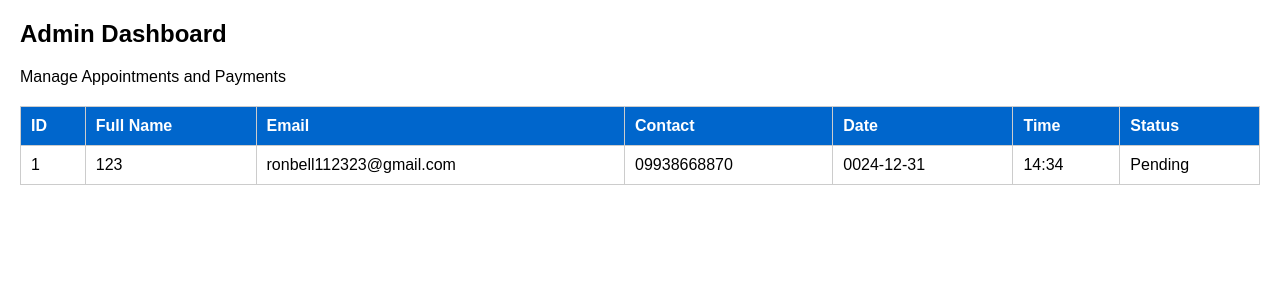
After one commit to PF201Object/CC204_BSIT-2D_Abarquez_Online-TDC-Appointment, a Flask app: page /admin/dashboard in a window 1280 px wide. The commit adds this page. Shown: the top 300 px of the page. Run offline with Flask 3, Linux system fonts and the light colour scheme; a user stored in the database is signed in.

Commit message:
10-28-2025

```diff
--- a/app.py
+++ b/app.py
@@ -3,6 +3,7 @@ from werkzeug.security import generate_password_hash, check_password_hash
 from flask_sqlalchemy import SQLAlchemy
 from datetime import datetime
 import os
+from functools import wraps
 
 app = Flask(__name__)
 app.secret_key = os.environ.get('SECRET_KEY', 'dev_secret_for_local_use')
@@ -11,6 +12,9 @@ app.config['SQLALCHEMY_TRACK_MODIFICATIONS'] = False
 
 db = SQLAlchemy(app)
 
+# ----------------------------- #
+# Database Models
+# ----------------------------- #
 class User(db.Model):
     id = db.Column(db.Integer, primary_key=True)
     username = db.Column(db.String(150), unique=True, nullable=False)
@@ -18,6 +22,7 @@ class User(db.Model):
     full_name = db.Column(db.String(200))
     email = db.Column(db.String(200))
     is_admin = db.Column(db.Boolean, default=False)
+    admin_token = db.Column(db.String(100))
     appointments = db.relationship('Appointment', backref='user', lazy=True)
 
     def set_password(self, password):
@@ -25,6 +30,7 @@ class User(db.Model):
 
     def check_password(self, password):
         return check_password_hash(self.password_hash, password)
+
 
 class Appointment(db.Model):
     id = db.Column(db.Integer, primary_key=True)
@@ -35,70 +41,92 @@ class Appointment(db.Model):
     preferred_date = db.Column(db.String(50), nullable=False)
     preferred_time = db.Column(db.String(50), nullable=False)
     remarks = db.Column(db.Text)
+    payment_status = db.Column(db.String(50), default='Unpaid')
     status = db.Column(db.String(50), default='Pending')
     created_at = db.Column(db.DateTime, default=datetime.utcnow)
 
+# ----------------------------- #
+# Helper Decorators
+# ----------------------------- #
 def login_required(view):
-    from functools import wraps
     @wraps(view)
     def wrapped(*args, **kwargs):
         if 'user_id' not in session:
-            return redirect(url_for('index'))
+            flash("Please log in first.", "error")
+            return redirect(url_for('login'))
         return view(*args, **kwargs)
     return wrapped
 
+
 def admin_required(view):
-    from functools import wraps
     @wraps(view)
     def wrapped(*args, **kwargs):
-        if 'user_id' not in session:
-            return redirect(url_for('index'))
-        user = User.query.get(session['user_id'])
-        if not user or not user.is_admin:
-            flash('Admin access required.', 'error')
-            return redirect(url_for('dashboard'))
+        if 'admin_id' not in session:
+            flash("Admin access required.", "error")
+            return redirect(url_for('admin_login'))
         return view(*args, **kwargs)
     return wrapped
 
+
+# ----------------------------- #
+# Routes
+# ----------------------------- #
 @app.route('/')
 def index():
-    if 'user_id' in session:
-        return redirect(url_for('dashboard'))
     return render_template('index.html')
 
-@app.route('/register', methods=['GET','POST'])
+@app.route('/admin')
+def admin():
+    return redirect(url_for('admin_login'))
+
+# ----------------------------- #
+# User Registration & Login
+# ----------------------------- #
+@app.route('/register', methods=['GET', 'POST'])
 def register():
     if 'user_id' in session:
         return redirect(url_for('dashboard'))
+
     if request.method == 'POST':
         username = request.form['username'].strip().lower()
         password = request.form['password']
         full_name = request.form.get('full_name')
         email = request.form.get('email')
+
         if User.query.filter_by(username=username).first():
             return render_template('register.html', error='Username already exists.')
+
         user = User(username=username, full_name=full_name, email=email)
         user.set_password(password)
         db.session.add(user)
         db.session.commit()
+
         session['user_id'] = user.id
         session['username'] = user.username
         flash('Registration successful. Welcome!', 'success')
         return redirect(url_for('dashboard'))
+
     return render_template('register.html')
 
-@app.route('/login', methods=['POST'])
+@app.route('/login', methods=['GET', 'POST'])
 def login():
-    username = request.form['username'].strip().lower()
-    password = request.form['password']
-    user = User.query.filter_by(username=username).first()
-    if user and user.check_password(password):
-        session['user_id'] = user.id
-        session['username'] = user.username
-        flash('Logged in successfully.', 'success')
+    if 'user_id' in session:
         return redirect(url_for('dashboard'))
-    flash('Invalid username or password.', 'error')
-    return redirect(url_for('index'))
+
+    if request.method == 'POST':
+        username = request.form['username'].strip().lower()
+        password = request.form['password']
+        user = User.query.filter_by(username=username).first()
+
+        if user and user.check_password(password):
+            session['user_id'] = user.id
+            session['username'] = user.username
+            flash('Logged in successfully.', 'success')
+            return redirect(url_for('dashboard'))
+        else:
+            return render_template('login.html', error='Invalid username or password.')
+
+    return render_template('login.html')
 
 @app.route('/logout')
 def logout():
@@ -106,14 +134,28 @@ def logout():
     flash('Logged out.', 'info')
     return redirect(url_for('index'))
 
+# ----------------------------- #
+# User Dashboard & Appointments
+# ----------------------------- #
 @app.route('/dashboard')
 @login_required
 def dashboard():
     user = User.query.get(session['user_id'])
-    appointments = Appointment.query.filter_by(user_id=user.id).order_by(Appointment.created_at.desc()).all()
+    appointments = Appointment.query.filter_by(
+        user_id=user.id).order_by(Appointment.created_at.desc()).all()
     return render_template('dashboard.html', user=user, appointments=appointments)
 
-@app.route('/appointment/new', methods=['GET','POST'])
+# ✅ New route to match base.html link
+@app.route('/appointments')
+@login_required
+def appointments():
+    """My Appointments page"""
+    user = User.query.get(session['user_id'])
+    appointments = Appointment.query.filter_by(
+        user_id=user.id).order_by(Appointment.created_at.desc()).all()
+    return render_template('appointments.html', user=user, appointments=appointments)
+
+@app.route('/appointment/new', methods=['GET', 'POST'])
 @login_required
 def new_appointment():
     if request.method == 'POST':
@@ -123,64 +165,108 @@ def new_appointment():
         preferred_date = request.form['preferred_date']
         preferred_time = request.form['preferred_time']
         remarks = request.form.get('remarks')
+
         appt = Appointment(
-            user_id = session['user_id'],
-            full_name = full_name,
-            email = email,
-            contact_number = contact_number,
-            preferred_date = preferred_date,
-            preferred_time = preferred_time,
-            remarks = remarks
+            user_id=session['user_id'],
+            full_name=full_name,
+            email=email,
+            contact_number=contact_number,
+            preferred_date=preferred_date,
+            preferred_time=preferred_time,
+            remarks=remarks
         )
         db.session.add(appt)
         db.session.commit()
-        flash('Appointment requested. You will see it in your dashboard.', 'success')
-        return redirect(url_for('dashboard'))
+        flash('Appointment requested successfully!', 'success')
+        return redirect(url_for('appointments'))
+
     return render_template('appointment.html')
-
-@app.route('/appointments')
-@login_required
-def my_appointments():
-    user = User.query.get(session['user_id'])
-    appointments = Appointment.query.filter_by(user_id=user.id).order_by(Appointment.created_at.desc()).all()
-    return render_template('appointments.html', appointments=appointments, admin_view=False)
-
-@app.route('/admin/appointments')
-@admin_required
-def admin_appointments():
-    all_appts = Appointment.query.order_by(Appointment.created_at.desc()).all()
-    return render_template('appointments.html', appointments=all_appts, admin_view=True)
 
 @app.route('/appointment/<int:appt_id>/delete', methods=['POST'])
 @login_required
 def delete_appointment(appt_id):
     appt = Appointment.query.get_or_404(appt_id)
     user = User.query.get(session['user_id'])
-    if appt.user_id != user.id and not user.is_admin:
-        flash('Not allowed to delete.', 'error')
+    if appt.user_id != user.id:
+        flash('You are not allowed to delete this appointment.', 'error')
         return redirect(url_for('dashboard'))
     db.session.delete(appt)
     db.session.commit()
-    flash('Appointment deleted.', 'info')
-    return redirect(url_for('dashboard'))
+    flash('Appointment deleted successfully.', 'info')
+    return redirect(url_for('appointments'))
+
+# ----------------------------- #
+# Admin Token Login System
+# ----------------------------- #
+@app.route('/admin-login', methods=['GET', 'POST'])
+def admin_login():
+    if request.method == 'POST':
+        token = request.form.get('token', '').strip()
+
+        admin = User.query.filter_by(is_admin=True).first()
+        valid_token = admin.admin_token if admin else os.environ.get('ADMIN_TOKEN', 'tdc_admin_token123')
+
+        if admin and token == valid_token:
+            session['admin_id'] = admin.id
+            session['admin_name'] = admin.full_name
+            flash('Admin access granted.', 'success')
+            return redirect(url_for('admin_dashboard'))
+        else:
+            flash('Invalid admin token.', 'error')
+
+    return render_template('admin_login.html')
+
+# ----------------------------- #
+# Admin Dashboard & Management
+# ----------------------------- #
+@app.route('/admin/dashboard')
+@admin_required
+def admin_dashboard():
+    appointments = Appointment.query.order_by(Appointment.created_at.desc()).all()
+    return render_template('admin.html', appointments=appointments)
 
 @app.route('/admin/appointment/<int:appt_id>/status', methods=['POST'])
 @admin_required
 def change_status(appt_id):
-    status = request.form.get('status')
     appt = Appointment.query.get_or_404(appt_id)
-    appt.status = status
+    appt.status = request.form.get('status')
+    appt.payment_status = request.form.get('payment_status', appt.payment_status)
     db.session.commit()
-    flash('Status updated.', 'success')
-    return redirect(url_for('admin_appointments'))
+    flash('Appointment updated successfully.', 'success')
+    return redirect(url_for('admin_dashboard'))
 
+@app.route('/admin/logout')
+def admin_logout():
+    session.pop('admin_id', None)
+    session.pop('admin_name', None)
+    flash('Admin logged out.', 'info')
+    return redirect(url_for('index'))
+
+# ----------------------------- #
+# App Init
+# ----------------------------- #
 if __name__ == '__main__':
     with app.app_context():
         db.create_all()
-        # create default admin if not present
-        if not User.query.filter_by(username='admin').first():
-            admin = User(username='admin', full_name='Administrator', email='admin@example.com', is_admin=True)
+
+        # ✅ Create default admin account if missing
+        default_admin = User.query.filter_by(username='admin').first()
+        if not default_admin:
+            admin = User(
+                username='admin',
+                full_name='Administrator',
+                email='admin@example.com',
+                is_admin=True,
+                admin_token='tdc_admin_token123'
+            )
             admin.set_password('admin123')
             db.session.add(admin)
             db.session.commit()
+            print("✅ Default admin created:")
+            print("   Username: admin")
+            print("   Password: admin123")
+            print("   Token: tdc_admin_token123")
+        else:
+            print("ℹ️ Admin already exists.")
+
     app.run(debug=True)
--- /dev/null
+++ b/templates/admin.html
@@ -0,0 +1,67 @@
+<!DOCTYPE html>
+<html lang="en">
+<head>
+    <meta charset="UTF-8">
+    <title>Admin Dashboard - TDC Appointment System</title>
+    <style>
+        body {
+            font-family: 'Poppins', sans-serif;
+            margin: 20px;
+        }
+        table {
+            width: 100%;
+            border-collapse: collapse;
+            margin-top: 20px;
+        }
+        th, td {
+            border: 1px solid #ccc;
+            padding: 10px;
+            text-align: left;
+        }
+        th {
+            background-color: #0066cc;
+            color: white;
+        }
+        td button {
+            background-color: #28a745;
+            color: white;
+            border: none;
+            padding: 6px 10px;
+            cursor: pointer;
+            border-radius: 4px;
+        }
+        td button:hover {
+            background-color: #218838;
+        }
+    </style>
+</head>
+<body>
+
+<h2>Admin Dashboard</h2>
+<p>Manage Appointments and Payments</p>
+
+<table>
+    <tr>
+        <th>ID</th>
+        <th>Full Name</th>
+        <th>Email</th>
+        <th>Contact</th>
+        <th>Date</th>
+        <th>Time</th>
+        <th>Status</th>
+    </tr>
+    {% for appt in appointments %}
+    <tr>
+        <td>{{ appt.id }}</td>
+        <td>{{ appt.full_name }}</td>
+        <td>{{ appt.email }}</td>
+        <td>{{ appt.contact_number }}</td>
+        <td>{{ appt.preferred_date }}</td>
+        <td>{{ appt.preferred_time }}</td>
+        <td>{{ appt.status }}</td>
+    </tr>
+    {% endfor %}
+</table>
+
+</body>
+</html>
--- a/templates/dashboard.html
+++ b/templates/dashboard.html
@@ -7,7 +7,7 @@
       <h4>Hello, {{ user.full_name or user.username }}</h4>
       <p>From here you can book a theory course and see your bookings.</p>
       <a class="btn btn-primary" href="{{ url_for('new_appointment') }}">Book New Appointment</a>
-      <a class="btn btn-secondary" href="{{ url_for('my_appointments') }}">My Appointments</a>
+      <a class="btn btn-secondary" href="{{ url_for('appointments') }}">My Appointments</a>
       {% if user.is_admin %}
         <a class="btn btn-outline-danger" href="{{ url_for('admin_appointments') }}">Admin: All Appointments</a>
       {% endif %}
```
Also changed, not shown: templates/admin_login.html (added, +68 -0 lines), templates/base.html (+5 -2 lines), templates/index.html (+60 -29 lines), templates/login.html (+33 -16 lines), instance/RonGwafo.db.
